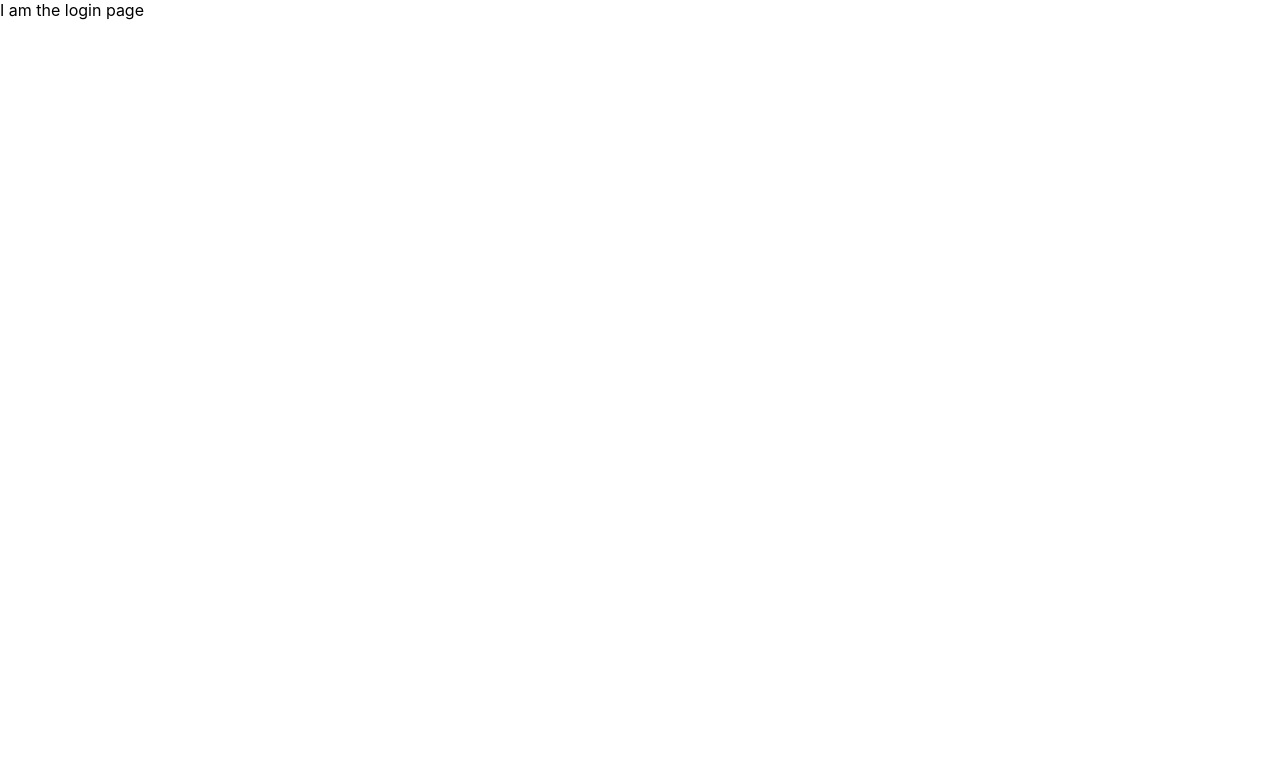
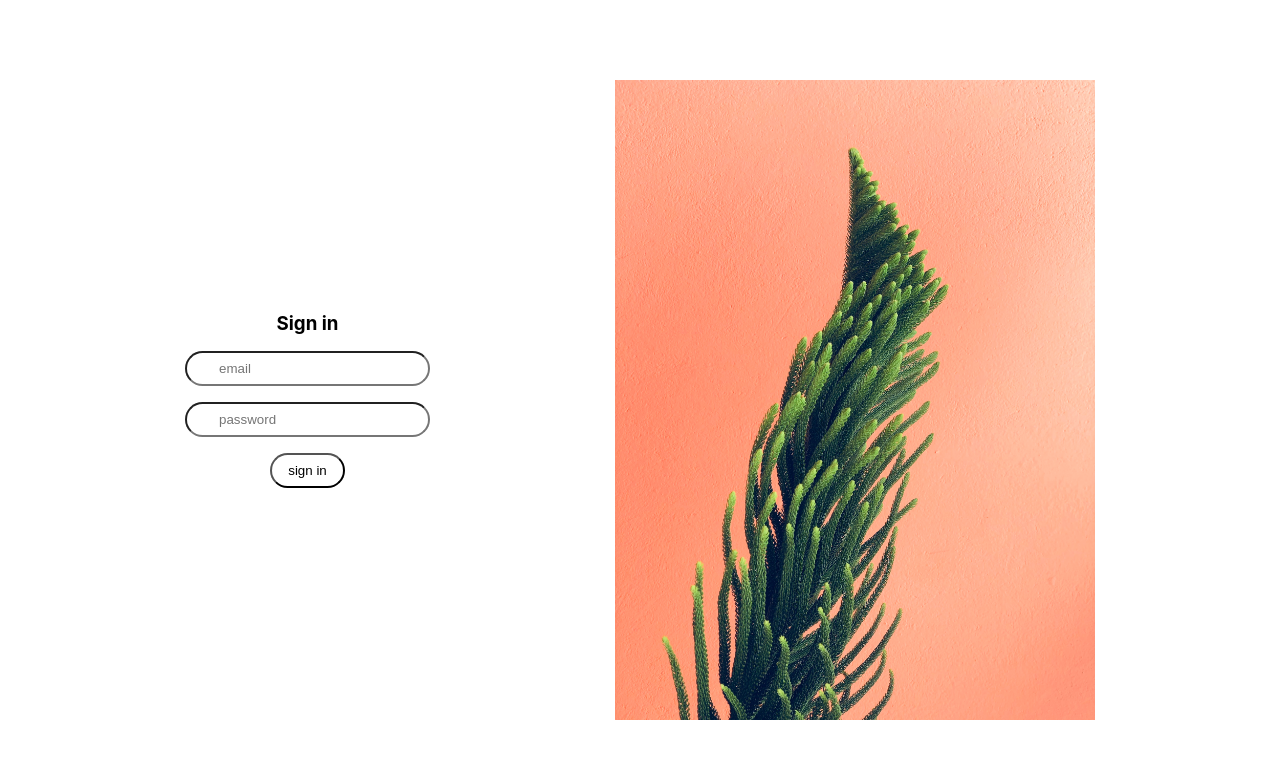
Before and after one commit to josepwil/team-up, a React (Create React App) app in the folder client/: page /login in a window 1280 px wide. Shown: the top 758 px of the page. Built offline with nearby package versions, Linux system fonts and the light colour scheme.

Commit message:
finshing ui for login page

```diff
--- a/client/src/components/LoginPage.tsx
+++ b/client/src/components/LoginPage.tsx
@@ -1,7 +1,17 @@
+import signIn from '../images/sign_in.jpeg'
+import '../styles/LoginPage.css'
+
 const LoginPage = () => {
   return(
-    <div>
-      I am the login page
+    <div className="loginPageContainer">
+      <div className="loginFormContainer">
+        <h3>Sign in</h3>
+        <input type="text" placeholder="email"/>
+        <input type="text" placeholder="password"/>
+        <button>sign in</button>
+      </div>
+      <img src={signIn} alt="aPlant" className="loginImage" />
+
     </div>
   )
 }
--- /dev/null
+++ b/client/src/styles/LoginPage.css
@@ -0,0 +1,46 @@
+*:focus {
+  outline: none;
+}
+
+.loginPageContainer {
+  width: 100vw;
+  height: 100vh;
+  display: flex;
+  justify-content: space-evenly;
+  align-items: center;
+}
+
+.loginFormContainer {
+  display: flex;
+  flex-direction: column;
+  align-items: center;
+}
+
+.loginFormContainer h3 {
+  margin: 0;
+}
+
+.loginFormContainer input {
+  border-radius: 25px;
+  padding: 0.5rem 2rem;
+  margin-top: 1rem;
+}
+
+.loginFormContainer button {
+  background-color: white;
+  padding: 0.5rem 1rem;
+  text-align: center;
+  text-decoration: none;
+  display: inline-block;
+  border-radius: 25px;
+  cursor: pointer;
+  margin-top: 1rem;
+}
+
+.loginFormContainer button:hover {
+  background-color: #ff9473
+}
+
+.loginImage {
+  height: 80vh;
+}
```
Also changed, not shown: client/src/images/sign_in.jpeg (added).
